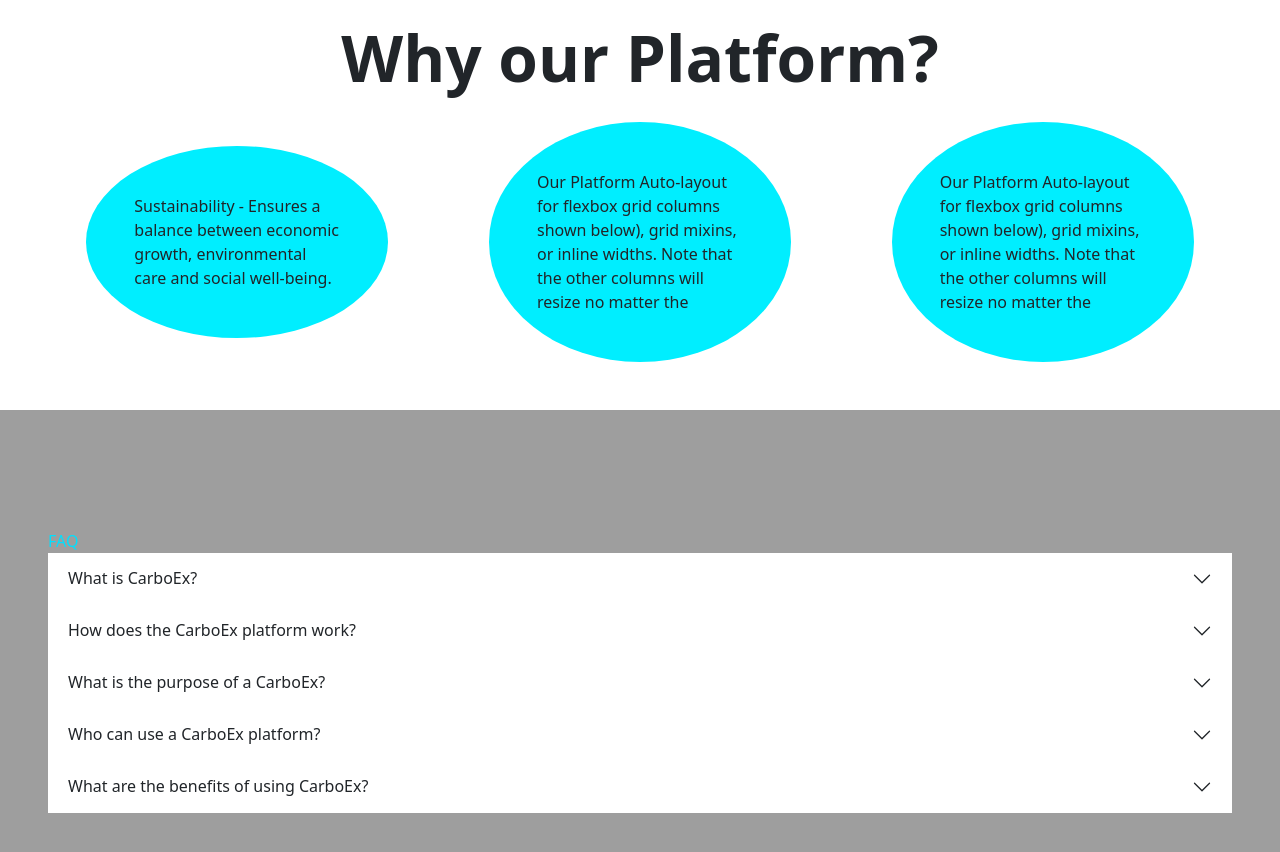
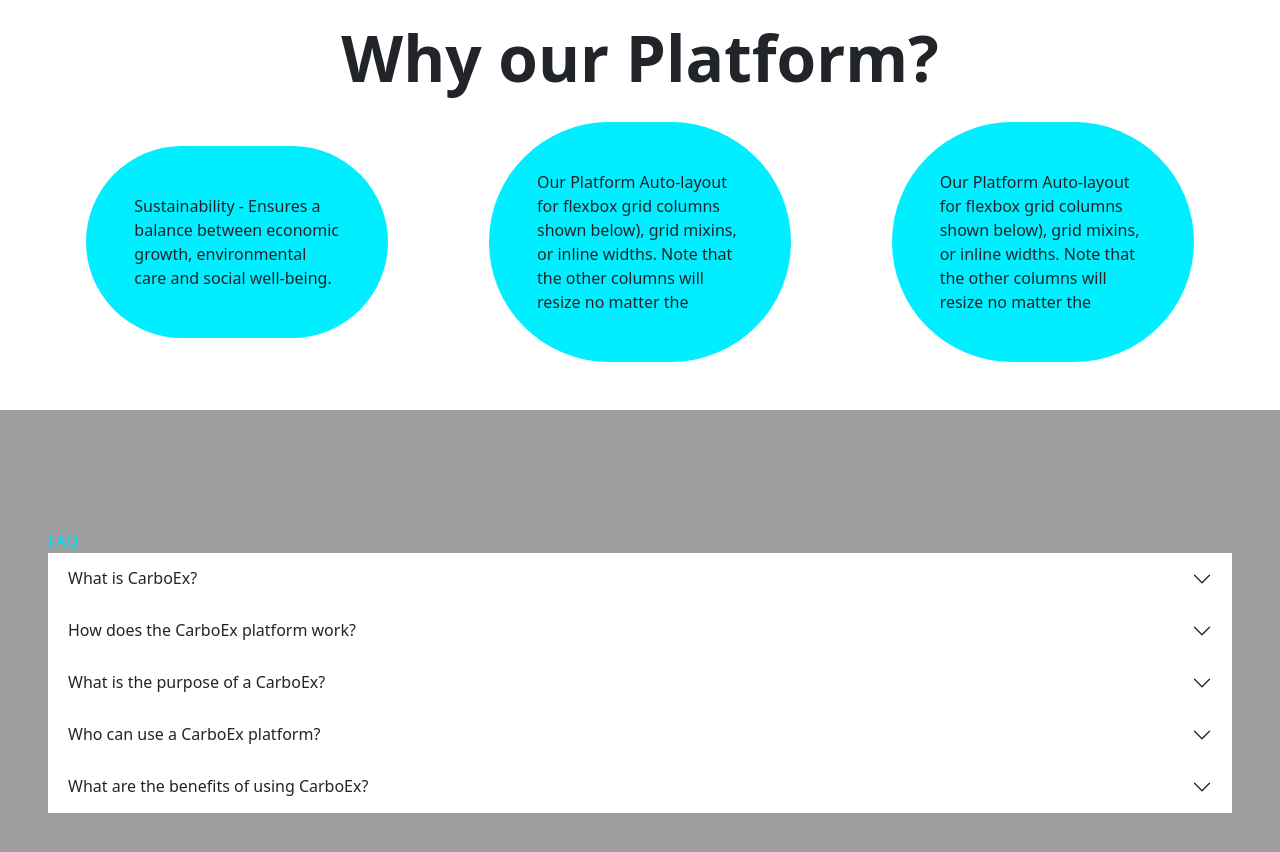
Before and after one commit to prajapati-yash/CarboEX, a React (Create React App) app: page / in a window 1280 px wide. Shown: the part 1440-2292 px from the top of the page. Built offline with nearby package versions, Linux system fonts and the light colour scheme.

Commit message:
Pulling updated calculators code

```diff
--- a/src/components/home/OurPlatform.js
+++ b/src/components/home/OurPlatform.js
@@ -37,7 +37,7 @@
 function AboutPlatform({ body }) {
     return (
         <>
-            <div className="col-3 rounded-circle platform-bg py-5 px-5" >
+            <div className="col-3 rounded-pill platform-bg py-5 px-5" >
                 {body.text}
             </div>
         </>
```
